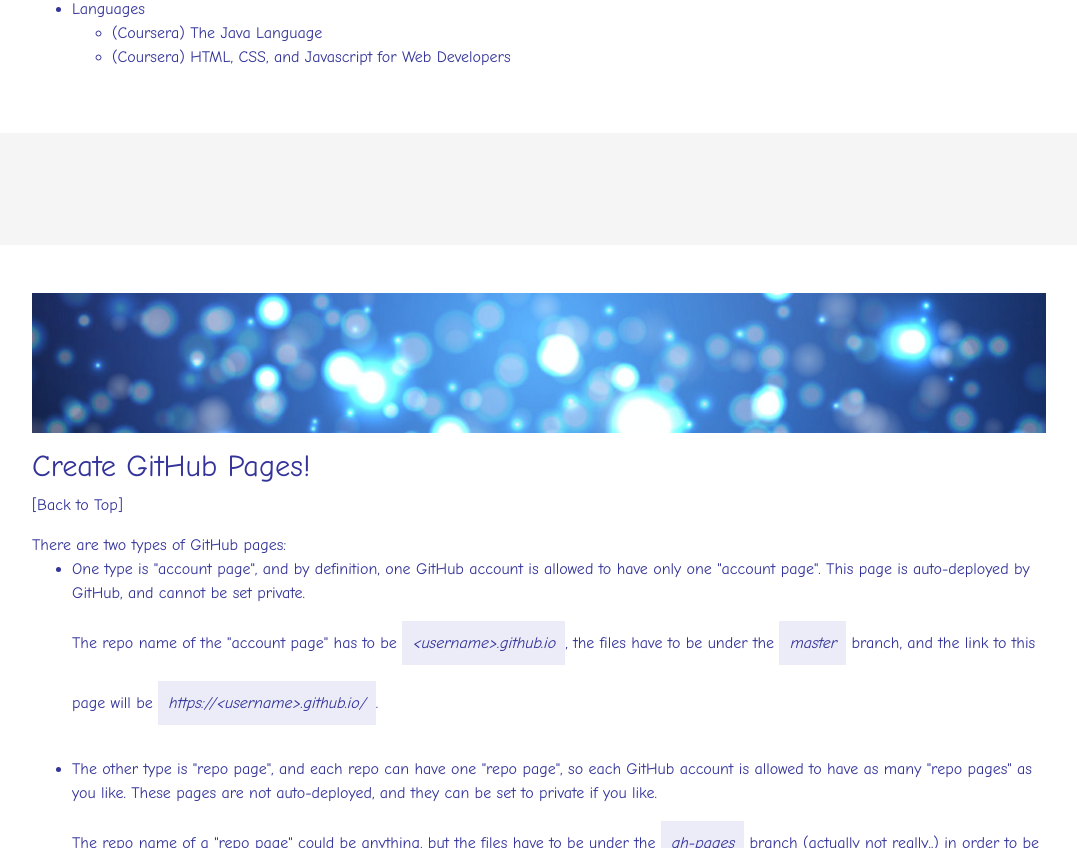
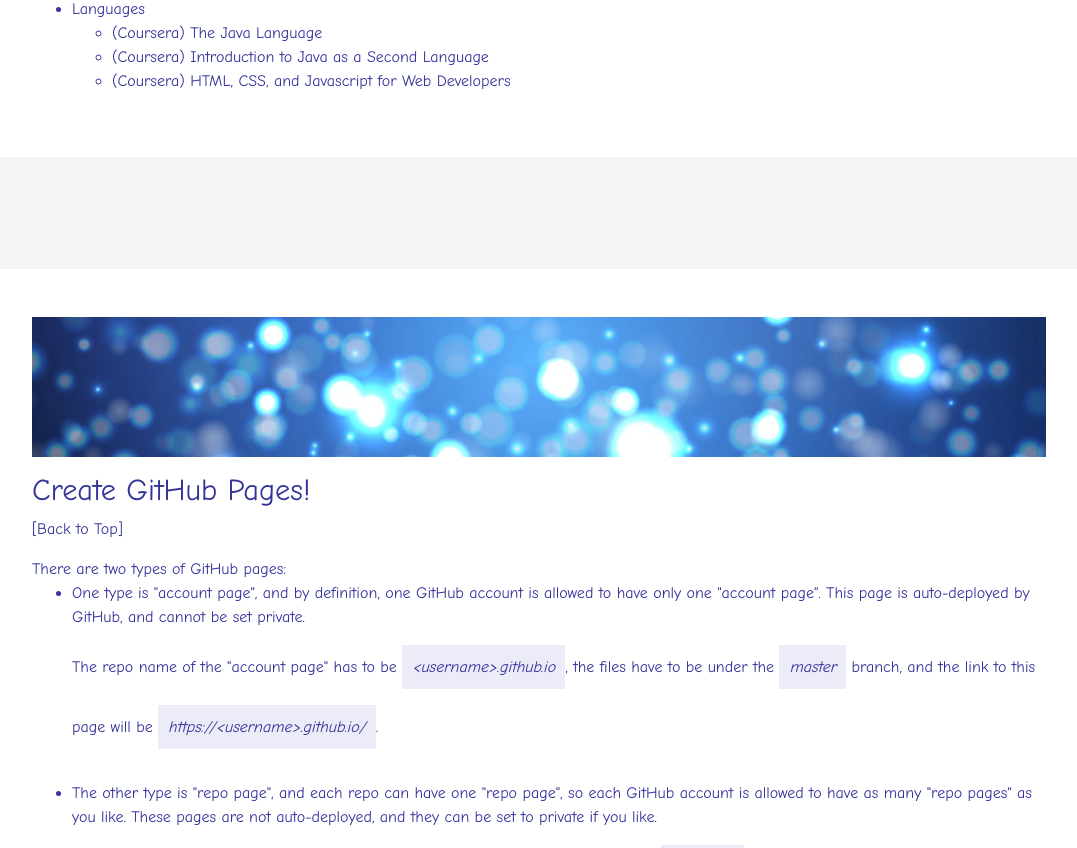
Before and after one commit to Felicia1994/blogs, a plain HTML site: page index.html in a window 1280 px wide. Shown: the part 7825-8673 px from the top of the page, without its empty margins (101-1178 px from the left). Drawn offline with Linux system fonts and the light colour scheme.

Commit message:
add one more java course

```diff
--- a/index.html
+++ b/index.html
@@ -544,6 +544,11 @@
               		    </a>
               		  </li>
                     <li>
+                      <a href="https://www.coursera.org/learn/intro-java-second-language" target="_blank">
+                        (Coursera) Introduction to Java as a Second Language
+                      </a>
+                    </li>
+                    <li>
                       <a href="https://www.coursera.org/learn/html-css-javascript-for-web-developers" target="_blank">
                         (Coursera) HTML, CSS, and Javascript for Web Developers
                       </a>
```
